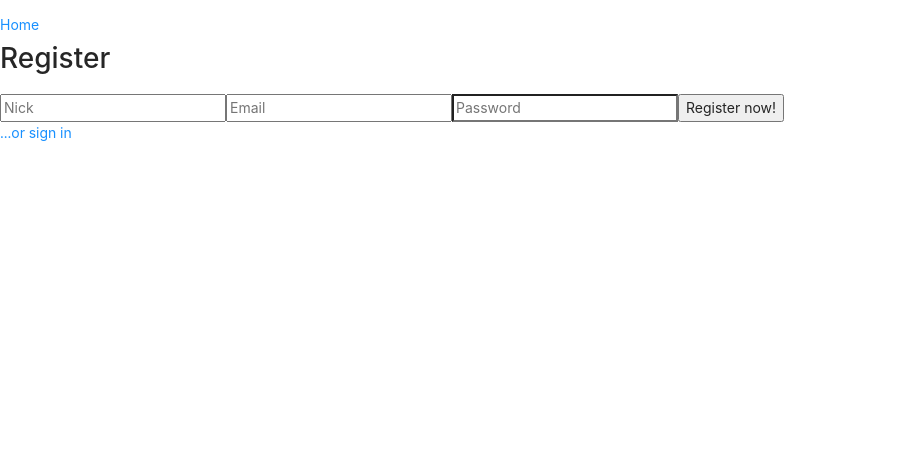
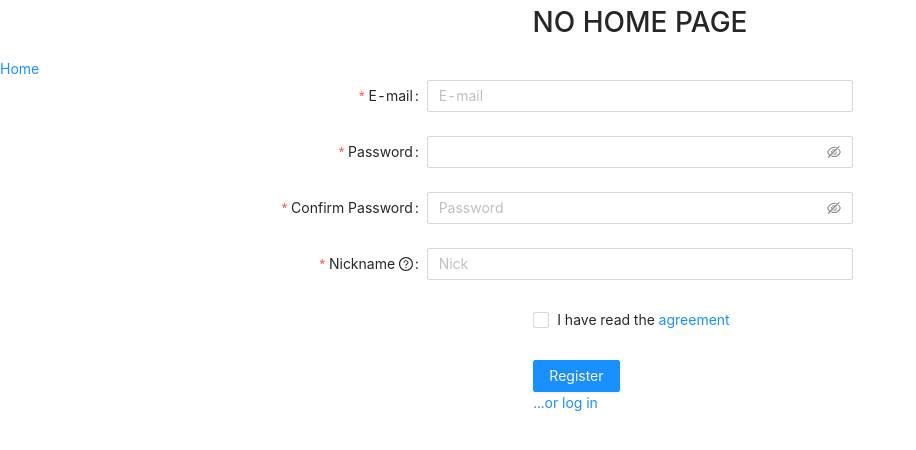
Before and after one commit to David245M/shop-note, a React (Create React App) app in the folder client/: page /register in a window 1280 px wide. Shown: the top 450 px of the page, without its empty margins (0-916 px from the left). Built offline with nearby package versions, Linux system fonts and the light colour scheme.

Commit message:
Added registration page

```diff
--- a/client/src/App.js
+++ b/client/src/App.js
@@ -12,6 +12,7 @@ const Header = () => {
       <Switch>
         <Route exact path="/">MAIN PA1GE</Route>
         <Route path="/login">NO HOME PAGE</Route>
+        <Route path="/register">NO HOME PAGE</Route>
       </Switch>
     </h1>
   )
--- a/client/src/pages/Login.jsx
+++ b/client/src/pages/Login.jsx
@@ -120,17 +120,12 @@ const LoginPage = () => {
 
 
       <Form.Item {...thirdLayout} >
-      <Row justify="space-between" align="middle">
-        <Form.Item style={{width: "100%"}}>{/*Я щось не знаю як це зробити по іншому і там ошибка коли в режимі тєлєфа кнопка злітає*/}
+        <Row lg={{span: 24}} md={{span: 24}} sm={{span: 24}}>{/*Я щось не знаю як це зробити по іншому і там ошибка коли в режимі тєлєфа кнопка злітає*/}
           <Button type="primary" htmlType="submit">
             Log in
           </Button>
-        </Form.Item>
-        <Form.Item>
-          Or <Link to="/register" >Register</Link>
-        </Form.Item>
-      </Row>
-
+        </Row>
+          <Link to="/register" >...or sign in</Link>
       </Form.Item>
       </Form>
 
--- a/client/src/pages/Register.jsx
+++ b/client/src/pages/Register.jsx
@@ -1,10 +1,36 @@
 import React, { useState } from 'react'
 import { Link } from 'react-router-dom'
+import { Form, Input, Tooltip, Option, Row, Col, Checkbox, Button } from 'antd';
+import { QuestionCircleOutlined } from '@ant-design/icons';
+
+// const { Option } = Select;
+// так як Велікій сенсей Міхаіл учіл
+const formItemLayout = {
+  labelCol: {
+    sm: { span: 8},
+    md: { span: 7},
+    lg: { span: 8}
+  },
+  wrapperCol: {
+    sm: { span: 9 },
+    md: { span: 10 },
+    lg: { span: 8 }
+  },
+};
+const tailFormItemLayout = {
+  wrapperCol: {
+    sm: {span: 17, offset: 10},
+    md: {span: 13, offset: 9},
+    lg: {span: 20, offset: 10},
+  },
+};
 
 const RegisterPage = () => {
   const [nick, setNick] = useState('')
   const [email, setEmail] = useState('')
   const [password, setPassword] = useState('')
+
+  const [form] = Form.useForm();
 
   const onSubmit = async e => {
     try {
@@ -20,17 +46,134 @@ const RegisterPage = () => {
     }
   }
 
+
+  const prefixSelector = (//тут можна зробити вибор номера тэлэфона
+    <Form.Item name="prefix" noStyle>
+      {/* <Select style={{ width: 70 }}>
+        <Option value="86">+86</Option>
+        <Option value="87">+87</Option>
+      </Select> */}
+    </Form.Item>
+  );
+
   return (
     <>
+
       <Link to="/">Home</Link>
-      <h1>Register</h1>
-      <form onSubmit={onSubmit}>
-        <input name="nick" value={nick} onChange={e => setNick(e.target.value)} placeholder="Nick"/>
-        <input name="email" value={email} onChange={e => setEmail(e.target.value)} placeholder="Email"/>
-        <input name="password" type="password" value={password} onChange={e => setPassword(e.target.value)} placeholder="Password"/>
-        <button type="submit">Register now!</button>
-      </form>
-      <Link to="/login">...or sign in</Link>
+      <Form
+        {...formItemLayout}
+        form={form}
+        name="register"
+        // onFinish={onSubmit}
+        initialValues={{
+          prefix: '+380',//поки нічьо не робить
+        }}
+        // scrollToFirstError
+      >
+        <Form.Item
+          name="email"
+          label="E-mail"
+          rules={[
+            {
+              type: 'email',
+              message: 'The input is not valid E-mail!',
+            },
+            {
+              required: true,
+              message: 'Please input your E-mail!',
+            },
+          ]}
+        >
+          <Input value={email} onChange={e => setEmail(e.target.value)} placeholder="E-mail"/>
+        </Form.Item>
+
+        <Form.Item
+          name="password"
+          label="Password"
+          rules={[
+            {
+              required: true,
+              message: 'Please input your password!',
+            },
+          ]}
+          // hasFeedback
+        >
+          <Input.Password />
+        </Form.Item>
+
+        <Form.Item
+          name="confirm"
+          label="Confirm Password"
+          dependencies={['password']}
+          hasFeedback
+          rules={[
+            {
+              required: true,
+              message: 'Please confirm your password!',
+            },
+            ({ getFieldValue }) => ({
+              validator(rule, value) {
+                if (!value || getFieldValue('password') === value) {
+                  return Promise.resolve();
+                }
+                return Promise.reject('The two passwords that you entered do not match!');// це я взяв з сайта
+              },
+            }),
+          ]}
+        >
+          <Input.Password value={password} onChange={e => setPassword(e.target.value)} placeholder="Password"/>
+       </Form.Item>
+
+       <Form.Item
+         name="nickname"
+          label={
+            <span>
+              Nickname&nbsp;
+              <Tooltip title="What do you want others to call you?">
+                <QuestionCircleOutlined />
+              </Tooltip>
+            </span>
+          }
+          rules={[{ required: true, message: 'Please input your nickname!', whitespace: true }]}
+        >
+          <Input value={nick} onChange={e => setNick(e.target.value)} placeholder="Nick"/>
+        </Form.Item>
+            {/*Це я оставив эслі захочим добавити тєлєф*/}
+        {/* <Form.Item
+          name="phone"
+          label="Phone Number"
+          rules={[{ required: false, message: 'Please input your phone number!' }]}
+        >
+          <Input addonBefore={prefixSelector} style={{ width: '100%' }} />
+        </Form.Item> */}
+
+        <Form.Item
+          name="agreement"
+          valuePropName="checked"
+          rules={[
+            {
+              validator: (_, value) =>
+                value ? Promise.resolve() : Promise.reject('Should accept agreement'),
+            },
+          ]}
+          {...tailFormItemLayout}
+        >
+          <Checkbox>
+            I have read the <a href="/home">agreement</a>
+          </Checkbox>
+        </Form.Item>
+
+        <Form.Item {...tailFormItemLayout} >
+          <Row lg={{span: 24}} md={{span: 24}} sm={{span: 24}}>{/*я шось не придумав як по іншому зробити */}
+            <Button type="primary" htmlType="rules" >
+              Register
+            </Button>
+          </Row>
+          <Link to="/login">...or log in</Link>
+        </Form.Item>
+      </Form>
+
+
     </>
   )
 }
```
